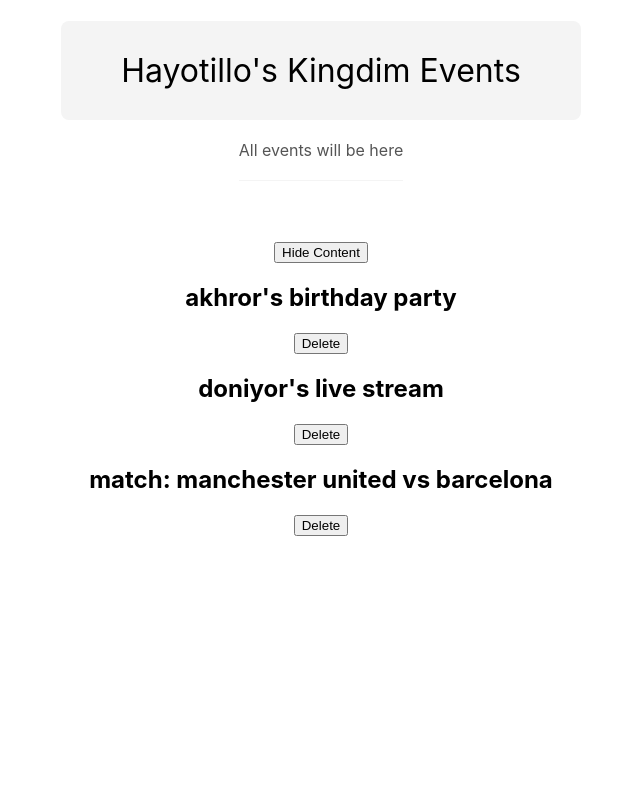
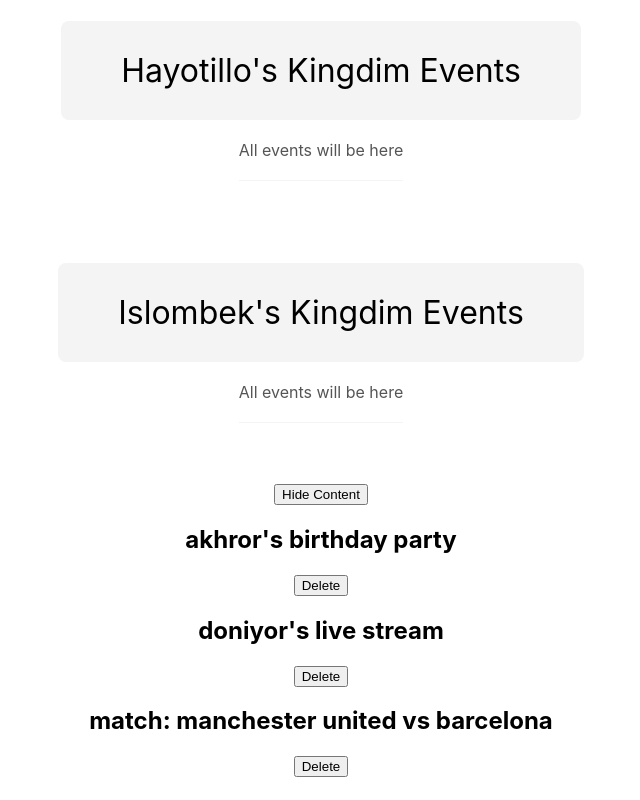
Before and after one commit to hayotillonumonov/my-first-react-app, a React (Create React App) app: page / in a window 1280 px wide. Shown: the whole page, without its empty margins (319-959 px from the left). Built offline with nearby package versions, Linux system fonts and the light colour scheme.

Commit message:
017. React Fragment

```diff
--- a/src/App.js
+++ b/src/App.js
@@ -1,5 +1,5 @@
   import './App.css';
-  import { useState } from 'react';
+  import { useState, Fragment } from 'react';
   import Title from './components/title';
 
 function App() {
@@ -24,6 +24,9 @@ function App() {
   return (
     <div className="App">
       <Title title="Hayotillo's Kingdim Events" subtitle="All events will be here"/>
+      <br/>
+      <Title title="Islombek's Kingdim Events" subtitle="All events will be here"/>
+      <br/>
      {showcontent && <button onClick={() => setShowContent(false)}>Hide Content</button>}
      {!showcontent && <button onClick={() => setShowContent(true)}>Show Content</button>}
 
@@ -32,10 +35,10 @@ function App() {
       {
         events.map((event) => {
           return (
-            <div key={event.id}>
+            <Fragment key={event.id}>
               <h2>{event.title}</h2>
               <button onClick={()=>handleDelete(event.id)}>Delete</button>
-            </div>
+            </Fragment>
           )
          })
       }
--- a/src/components/title.js
+++ b/src/components/title.js
@@ -1,10 +1,10 @@
 const Title = ({title, subtitle})=>{
     return (
-        <div>
+        <>
             <h1 className="title">{title}</h1>
             <br/>
             <p className="subtitle">{subtitle}</p>
-        </div>
+        </>
     )
 }
 
```
